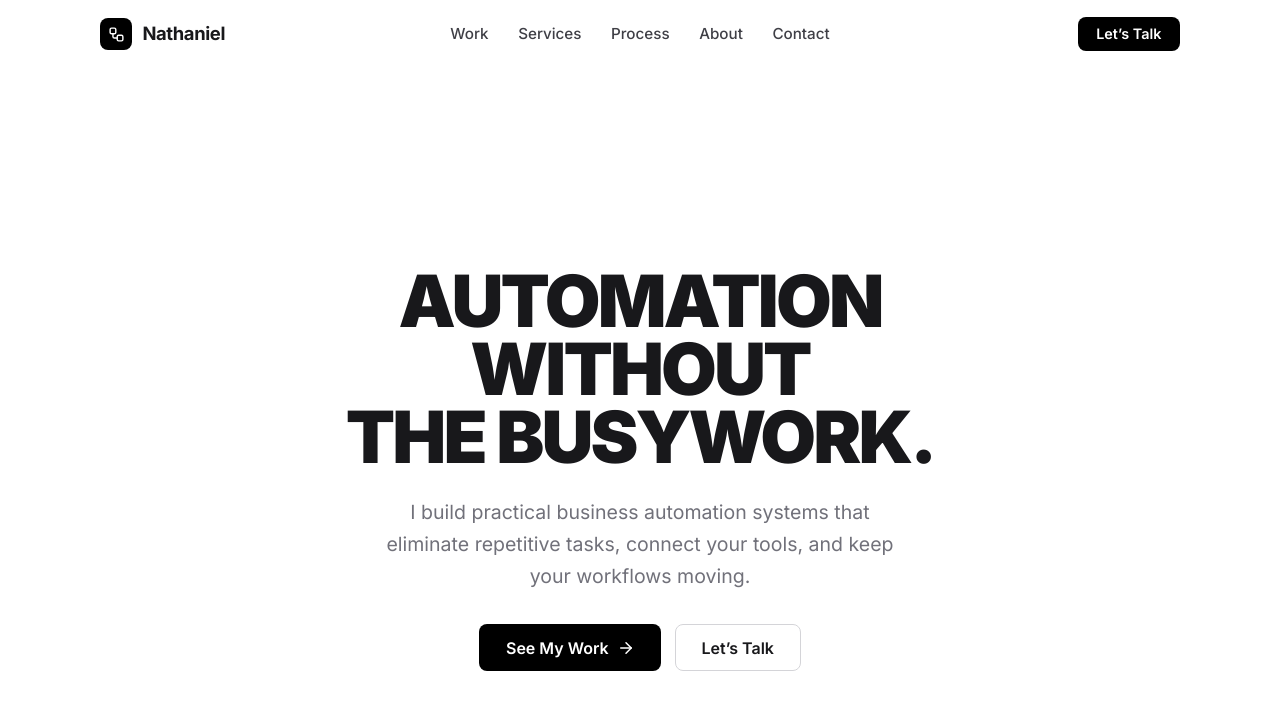
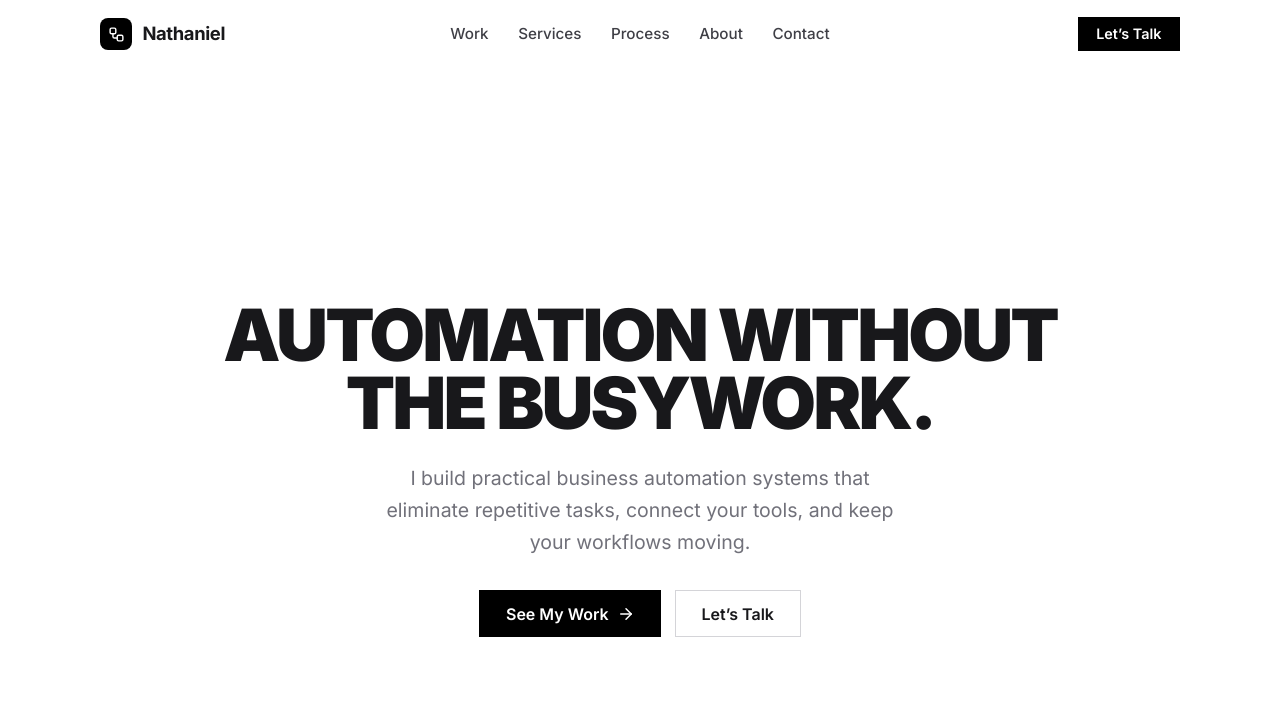
Before and after one commit to NathanielKings/automation, a React (Vite) app: page / in a window 1280 px wide. Shown: the top 710 px of the page. Built offline with nearby package versions, Linux system fonts and the light colour scheme.

Commit message:
fix: square button corners and allow natural headline wrap

```diff
--- a/src/components/Button/Button.module.css
+++ b/src/components/Button/Button.module.css
@@ -7,7 +7,7 @@
   font-size: 1rem;
   font-weight: 600;
   line-height: 1;
-  border-radius: 8px;
+  border-radius: 0;
   border: 1px solid transparent;
   cursor: pointer;
   transition:
--- a/src/components/Hero/Hero.jsx
+++ b/src/components/Hero/Hero.jsx
@@ -7,11 +7,7 @@ function Hero() {
     <section className={styles.hero} id="home">
       <div className={`container ${styles.inner}`}>
         <div className={styles.content}>
-          <h1 className={styles.title}>
-            <span>Automation</span>
-            <span>without</span>
-            <span>the busywork.</span>
-          </h1>
+          <h1 className={styles.title}>Automation without the busywork.</h1>
 
           <p className={styles.lead}>
             I build practical business automation systems that eliminate repetitive
--- a/src/components/Hero/Hero.module.css
+++ b/src/components/Hero/Hero.module.css
@@ -33,10 +33,6 @@
   letter-spacing: -0.04em;
 }
 
-.title span {
-  display: block;
-}
-
 .lead {
   font-size: clamp(1.05rem, 1.6vw, 1.22rem);
   line-height: 1.65;
```
